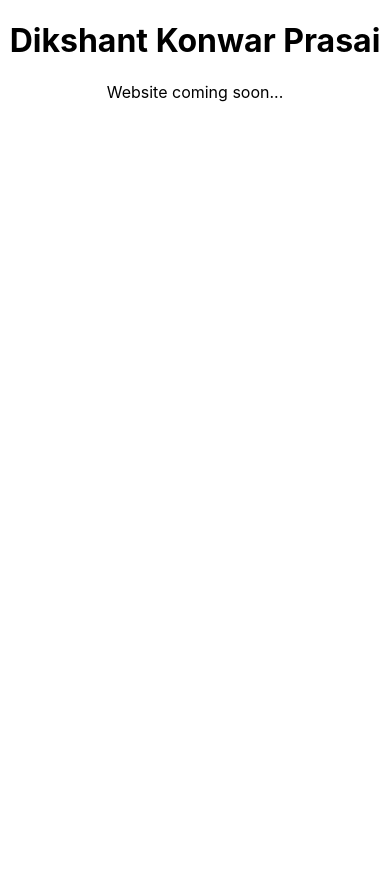
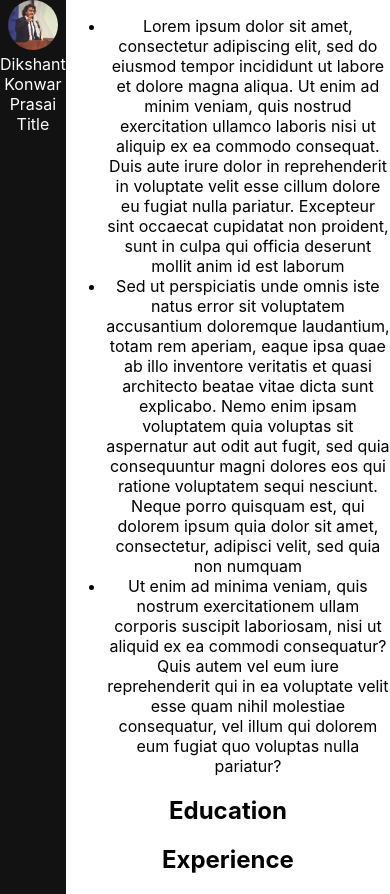
Before and after one commit to dikshantkunwar/resume, a React (Create React App) app: page / in a window 390 px wide. Before the commit the page ends 844 px from the top, so only its background shows below. Built offline with nearby package versions, Linux system fonts and the light colour scheme.

Commit message:
change directory name

```diff
--- a/package.json
+++ b/package.json
@@ -1,6 +1,6 @@
 {
-  "name": "dikshantkunwar.github.io",
-  "homepage": "https://dikshantkunwar/github.io",
+  "name": "resume",
+  "homepage": "https://dikshantkunwar.github.io/resume",
   "version": "0.1.0",
   "private": true,
   "dependencies": {
@@ -15,7 +15,7 @@
   },
   "scripts": {
     "predeploy": "npm run build",
-    "deploy": "gh-pages -b master -d build",
+    "deploy": "gh-pages -d build",
     "start": "react-scripts start",
     "build": "react-scripts build",
     "test": "react-scripts test",
--- a/src/App.css
+++ b/src/App.css
@@ -1,38 +1,38 @@
 .App {
   text-align: center;
+  display: flex;
+  flex-direction: row;
+  height: max-content;
 }
 
-.App-logo {
-  height: 40vmin;
-  pointer-events: none;
+/* Navigation */
+.nav {
+  background-color: #121212;
+  color: #fff;
+  margin: 0 auto 0 auto;
+  position: relative;
+  left: 0;
+  bottom: 0;
+  top: 0;
+  width: 380px;
+  z-index: 99999;
 }
 
-@media (prefers-reduced-motion: no-preference) {
-  .App-logo {
-    animation: App-logo-spin infinite 20s linear;
-  }
+.nav img {
+  border-radius: 30px;
+  max-width: 50px;
+  max-width: 50px;
 }
 
-.App-header {
-  background-color: #282c34;
-  min-height: 100vh;
-  display: flex;
-  flex-direction: column;
-  align-items: center;
-  justify-content: center;
-  font-size: calc(10px + 2vmin);
-  color: white;
+@media (max-width: 1000px) {
+
+  .nav {
+    position: relative;
+    bottom: auto;
+    left: auto;
+    top: auto;
+    width: 100%;
+    z-index: 10001;
+  }
+
 }
-
-.App-link {
-  color: #61dafb;
-}
-
-@keyframes App-logo-spin {
-  from {
-    transform: rotate(0deg);
-  }
-  to {
-    transform: rotate(360deg);
-  }
-}
--- a/src/App.js
+++ b/src/App.js
@@ -1,11 +1,19 @@
-import logo from './logo.svg';
 import './App.css';
+import profilePic from './profile.jpg'
+import Education from './components/Education';
+import Experience from './components/Experience';
+import Navigation from './components/Navigation';
+import Skills from './components/Skills'
 
 function App() {
   return (
     <div className="App">
-      <h1>Dikshant Konwar Prasai</h1>
-      <span>Website coming soon...</span>
+      <Navigation pic={profilePic} />
+      <section>
+        <Skills />
+        <Education />
+        <Experience />
+      </section>
     </div>
   );
 }
--- /dev/null
+++ b/src/components/Education.js
@@ -0,0 +1,7 @@
+const Education = () => {
+  return (
+    <h1>Education</h1>
+  )
+}
+
+export default Education;
--- /dev/null
+++ b/src/components/Experience.js
@@ -0,0 +1,7 @@
+const Experience = () => {
+  return(
+    <h1>Experience</h1>
+  )
+}
+
+export default Experience;
--- /dev/null
+++ b/src/components/Navigation.js
@@ -0,0 +1,12 @@
+const Navigation = (props) => {
+  return (
+    <main className="nav">
+      <img src={props.pic}></img>
+      <section><span>Dikshant Konwar Prasai</span></section>
+      <section><span>Title</span></section>
+      <section></section>
+    </main>
+  )
+};
+
+export default Navigation;
--- /dev/null
+++ b/src/components/Skills.js
@@ -0,0 +1,15 @@
+const Skills = () => {
+  return (
+    <main className="skills">
+      <span>
+        <ul>
+          <li>Lorem ipsum dolor sit amet, consectetur adipiscing elit, sed do eiusmod tempor incididunt ut labore et dolore magna aliqua. Ut enim ad minim veniam, quis nostrud exercitation ullamco laboris nisi ut aliquip ex ea commodo consequat. Duis aute irure dolor in reprehenderit in voluptate velit esse cillum dolore eu fugiat nulla pariatur. Excepteur sint occaecat cupidatat non proident, sunt in culpa qui officia deserunt mollit anim id est laborum</li>
+          <li>Sed ut perspiciatis unde omnis iste natus error sit voluptatem accusantium doloremque laudantium, totam rem aperiam, eaque ipsa quae ab illo inventore veritatis et quasi architecto beatae vitae dicta sunt explicabo. Nemo enim ipsam voluptatem quia voluptas sit aspernatur aut odit aut fugit, sed quia consequuntur magni dolores eos qui ratione voluptatem sequi nesciunt. Neque porro quisquam est, qui dolorem ipsum quia dolor sit amet, consectetur, adipisci velit, sed quia non numquam</li>
+          <li>Ut enim ad minima veniam, quis nostrum exercitationem ullam corporis suscipit laboriosam, nisi ut aliquid ex ea commodi consequatur? Quis autem vel eum iure reprehenderit qui in ea voluptate velit esse quam nihil molestiae consequatur, vel illum qui dolorem eum fugiat quo voluptas nulla pariatur?</li>
+        </ul>
+      </span>
+    </main>
+  )
+};
+
+export default Skills;
--- a/src/index.css
+++ b/src/index.css
@@ -7,6 +7,13 @@ body {
   -moz-osx-font-smoothing: grayscale;
 }
 
+html, body {
+  margin: 0;
+  padding: 0;
+  height: 100%;
+  min-height: 100%;
+}
+
 code {
   font-family: source-code-pro, Menlo, Monaco, Consolas, 'Courier New',
     monospace;
```
Also changed, not shown: src/profile.jpg (added).
